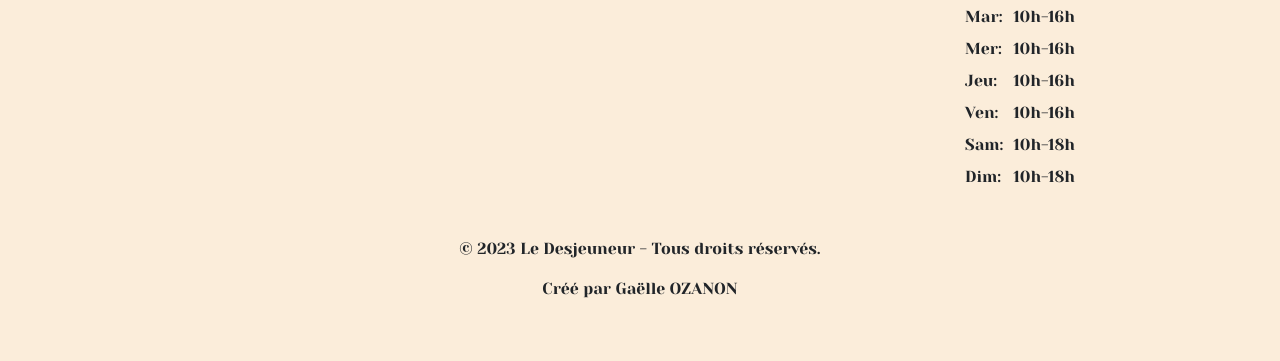
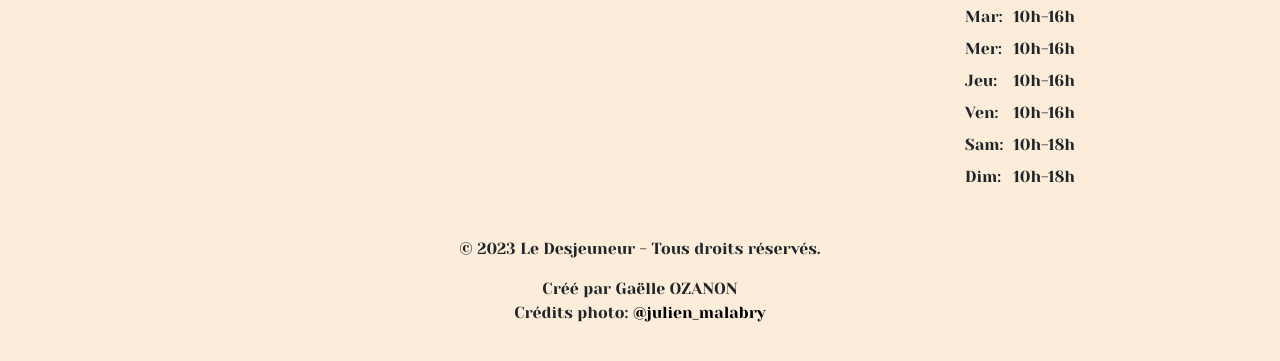
Before and after one commit to gaelleOz/gaelleoz.github.io, a plain HTML site: page index.html in a window 1280 px wide. Shown: the part 4932-5293 px from the top of the page. Drawn offline with nearby package versions, Linux system fonts and the light colour scheme; a script that the page names is missing.

Commit message:
credits photo

```diff
--- a/index.html
+++ b/index.html
@@ -211,6 +211,7 @@
       <div class="row">
         <div class="col-md-12 text-center p-5 copyright">
           <p>© 2023 Le Desjeuneur - Tous droits réservés.</p> Créé par Gaëlle OZANON
+          <p>Crédits photo: <a href="https://www.instagram.com/julien_malabry" target="_blank">@julien_malabry</a></p>
         </div>
       </div>
     </div>
--- a/style.css
+++ b/style.css
@@ -445,6 +445,7 @@ a:visited {
 
 a {
   color: black;
+  text-decoration: none;
 }
 
 .btn-menu {
```
